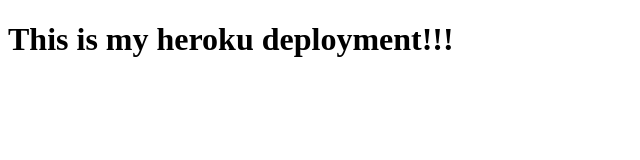
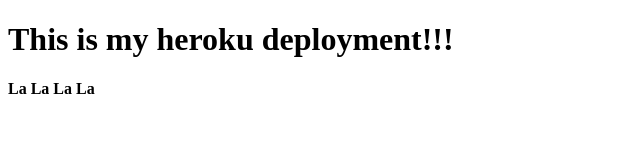
Before and after one commit to bridgecrew-perf6/deployment-demo, a website: page index.html in a window 1280 px wide. Shown: the full height of the page, 0-640 px from the left. Drawn offline with Linux system fonts and the light colour scheme.

Commit message:
added and h4

```diff
--- a/index.html
+++ b/index.html
@@ -8,5 +8,6 @@
 </head>
 <body>
   <h1>This is my heroku deployment!!!</h1>
+  <h4>La La La La</h4>
 </body>
 </html>
--- a/server/server.js
+++ b/server/server.js
@@ -13,5 +13,5 @@
 const port = process.env.PORT || 4005;
 
 app.listen(port, () => {
-    console.log('We vibin on port ${port}');
+    console.log(`We vibin on port ${port}`);
 });
```
